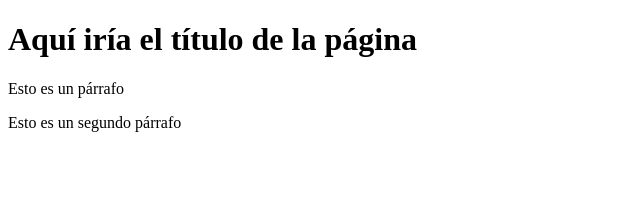
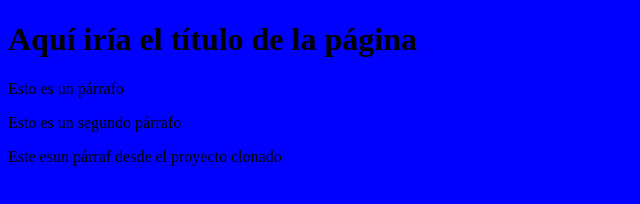
Before and after one commit to micuenta22/ProyectoWebEmpresa-C, a plain HTML site: page index.html in a window 1280 px wide. Shown: the whole page, without its empty margins (0-640 px from the left). Drawn offline with Linux system fonts and the light colour scheme.

Commit message:
Commit desde proyecto clonado por micuenta22

```diff
--- a/index.html
+++ b/index.html
@@ -8,10 +8,12 @@
 </head>
 
 
-    <style>href="miEstilo.css"</style>
+    <link rel="stylesheet" href="ProyectoWebEmpresa-C\miEstilo.css">
 <body>
     <h1>Aquí iría el título de la página</h1>
     <p>Esto es un párrafo</p>
     <p>Esto es un segundo párrafo</p>
+
+    <p>Este esun párraf desde el proyecto clonado</p>
 </body>
 </html>
```
